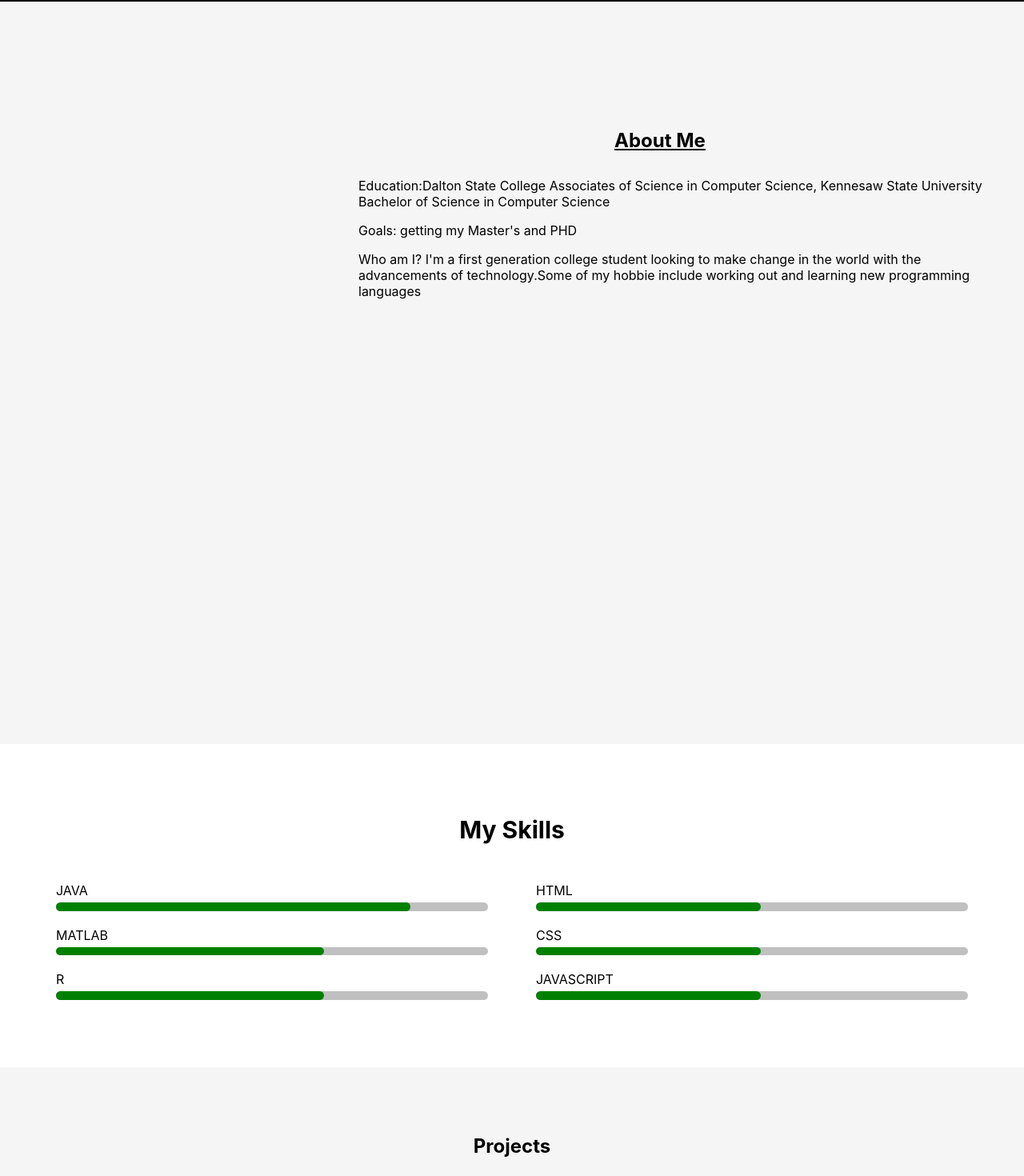
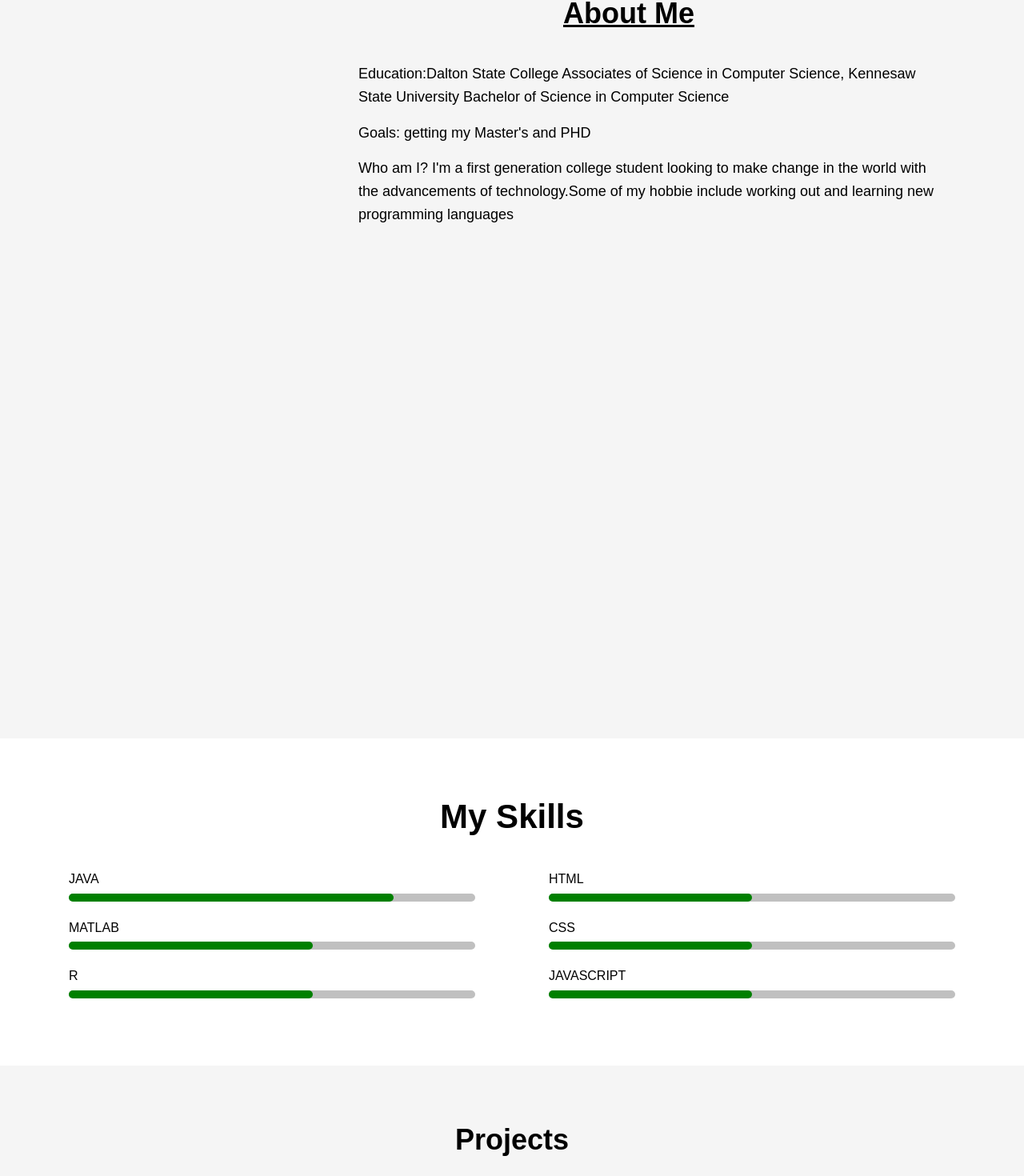
Before and after one commit to genjose12345/Web-portfolio, a React (Create React App) app: page / in a window 1280 px wide. Shown: the part 946-2416 px from the top of the page at 80% size. Built offline with nearby package versions, Linux system fonts and the light colour scheme.

Commit message:
Add files via upload

```diff
--- a/src/App.css
+++ b/src/App.css
@@ -1,6 +1,27 @@
+/* Base styles */
+:root {
+  --primary-color: yellow;
+  --background-color: rgb(0, 0, 0);
+  --text-color: black;
+  --section-padding: 4rem 0;
+}
+
+* {
+  box-sizing: border-box;
+  margin: 0;
+  padding: 0;
+}
+
+body {
+  font-family: Arial, sans-serif;
+  line-height: 1.6;
+  color: var(--text-color);
+  background-color: var(--background-color);
+}
+
 .app {
   text-align: center;
-  background-color: rgb(0, 0, 0);
+  background-color: var(--background-color);
 }
 
 .main-content {
@@ -8,6 +29,7 @@
   flex-direction: column;
 }
 
+/* Hero Section */
 .hero-section {
   color: white;
   padding: 2rem 0;
@@ -24,7 +46,7 @@
 
 .hero-job {
   font-size: clamp(60px, 6vw, 100px);
-  color: yellow;
+  color: var(--primary-color);
 }
 
 .hero-description {
@@ -34,43 +56,45 @@
   text-align: center;
 }
 
+/* About Section */
 .about-section {
   background-color: whitesmoke;
-  padding: 4rem 0;
+  padding: var(--section-padding);
   min-height: 100vh;
   display: flex;
   flex-direction: column;
   justify-content: center;
-
 }
 
 .about-content {
   max-width: 800px;
-  margin: 0 auto;
+  margin-left: auto;
+  margin-right: 5%;
   padding: 0 2rem;
-  position: relative;
-  bottom: 200px;
+  text-align: left;
+  margin-bottom: 35rem;
 }
 
 .about-section h1 {
   text-align: left;
   margin-bottom: 2rem;
-  margin-left: 20rem;
-
+  margin-left: 16rem;
+  font-size: clamp(24px, 4vw, 36px);
 }
 
 .about-section p {
-  text-align: left;
   margin-bottom: 1rem;
+  font-size: clamp(14px, 2vw, 18px);
 }
 
+/* Skills Section */
 .skill-section {
   background-color: white;
-  padding: 4rem 0;
+  padding: var(--section-padding);
 }
 
 .skill-title {
-  font-size: 20px;
+  font-size: clamp(20px, 3vw, 28px);
   margin-bottom: 2rem;
 }
 
@@ -83,7 +107,7 @@
 }
 
 .skills-column {
-  width: 100%;
+  width: 45%;
   padding: 0 1rem;
 }
 
@@ -117,87 +141,80 @@
   width: var(--skill-percentage);
 }
 
-.java {
-  --skill-percentage: 80%;
-}
+/* Individual skill percentages */
+.java { --skill-percentage: 80%; }
+.matlab { --skill-percentage: 60%; }
+.r { --skill-percentage: 60%; }
+.html { --skill-percentage: 50%; }
+.css { --skill-percentage: 50%; }
+.javascript { --skill-percentage: 50%; }
 
-.matlab {
-  --skill-percentage: 60%;
-}
-
-.r {
-  --skill-percentage: 60%;
-}
-
-.html {
-  --skill-percentage: 50%;
-}
-
-.css {
-  --skill-percentage: 50%;
-}
-
-.javascript {
-  --skill-percentage: 50%;
-}
-
+/* Projects Section */
 .projects-section {
   background-color: whitesmoke;
-  padding: 4rem 0;
+  padding: var(--section-padding);
 }
 
 .projects-title h1 {
   text-align: center;
   margin-bottom: 2rem;
+  font-size: clamp(24px, 4vw, 36px);
 }
 
+/* Contact Section */
 .contact-section {
   background-color: black;
   color: white;
-  padding: 4rem 0;
+  padding: var(--section-padding);
 }
 
 .contact-section h1 {
   text-align: left;
-  position: relative;
-  bottom: 80px;
+  margin-bottom: 2rem;
+  font-size: clamp(24px, 4vw, 36px);
 }
 
 .contact-links {
   text-align: left;
   margin-left: 10px;
-  position: relative;
-  bottom: 80px;
-  width: 500px;
-  font-size: 20px;
-
+  font-size: clamp(16px, 2vw, 20px);
 }
 
 .contact-links a {
   color: white;
-
 }
 
-@media (min-width: 768px) {
+/* Responsive adjustments */
+@media (max-width: 768px) {
   .about-content {
-    width: 70%;
+    margin-right: auto;
     margin-left: auto;
-    margin-right: 0;
+    width: 90%;
   }
 
   .skills-column {
-    width: 45%;
+    width: 100%;
+  }
+
+  .contact-links {
+    width: 90%;
+    margin: 0 auto;
   }
 }
 
-@media (max-width: 767px) {
+/* Smooth scrolling for all browsers */
+html {
+  scroll-behavior: smooth;
+}
 
-  .about-section h1,
-  .about-section p {
-    text-align: center;
+@media (prefers-reduced-motion: reduce) {
+  html {
+    scroll-behavior: auto;
   }
 }
 
-html {
-  scroll-behavior: smooth;
+/* Ensure images are responsive */
+img {
+  max-width: 100%;
+  height: auto;
 }
--- a/src/components/Cardcomponents.js
+++ b/src/components/Cardcomponents.js
@@ -15,8 +15,8 @@ const CardComponents = () => {
         },
         {
             id: 2,
-            title: "Deep learning AI",
-            content: "This project I used deep learning to detect diabetic retinophaty that can be found in the eyes.",
+            title: "Transfer Learning AI",
+            content: "In this project I used Transfer Learning to detect diabetic retinophaty that can be found in the eyes.",
             image: graphs
         },
         {
```
